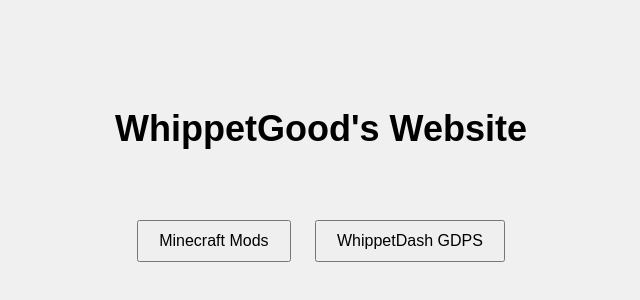
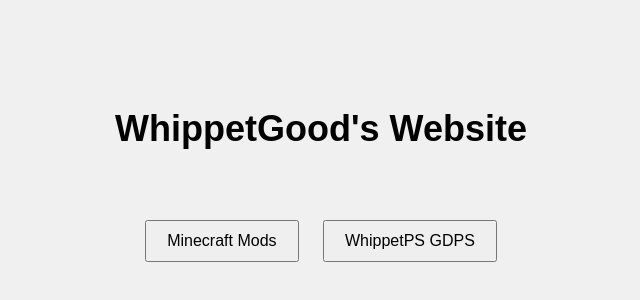
Before and after one commit to WhippetGood/WhippetGood.github.io, a plain HTML site: page index.html in a window 1280 px wide. Shown: the part 210-510 px from the top of the page, without its empty margins (319-959 px from the left). Drawn offline with Linux system fonts and the light colour scheme.

Commit message:
Update index.html

```diff
--- a/index.html
+++ b/index.html
@@ -37,7 +37,7 @@
     </div>
     <div class="button-container">
         <button onclick="location.href='minecraftmods.html'">Minecraft Mods</button>
-        <button onclick="location.href='https://whippetdash.pages.dev'">WhippetDash GDPS</button>
+        <button onclick="location.href='https://whippetdash.ncservers.xyz/dashboard/'">WhippetPS GDPS</button>
     </div>
 </body>
 </html>
```
